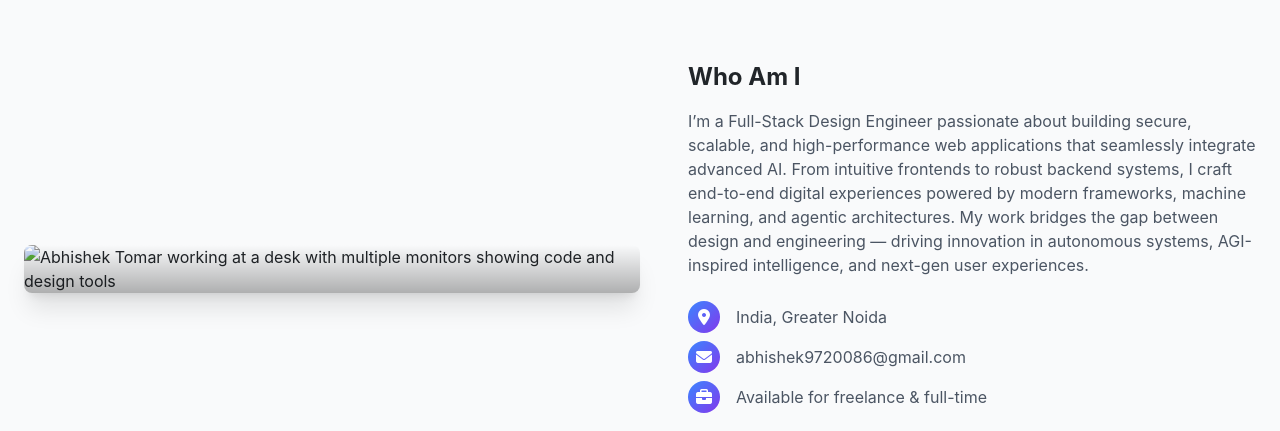
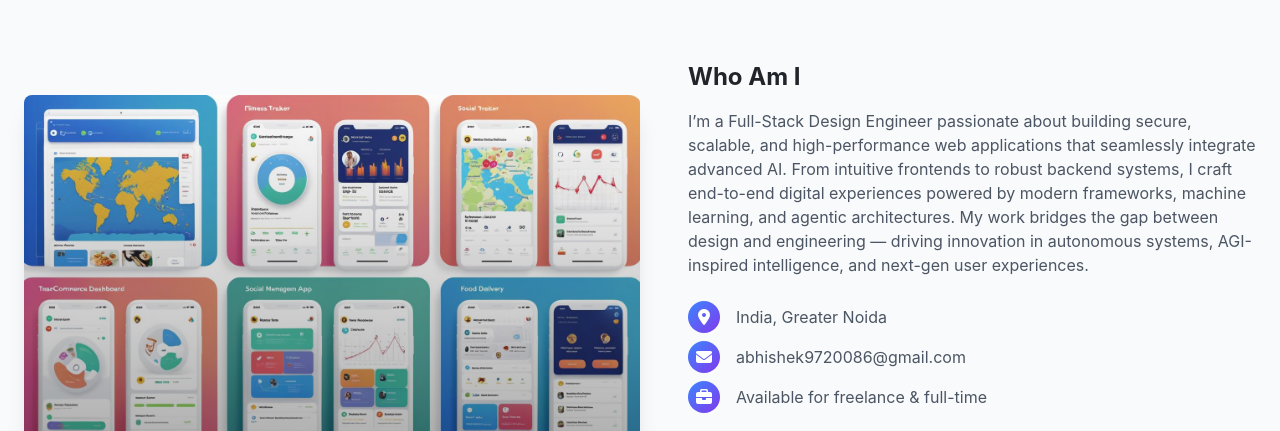
Before and after one commit to Abhishek-09-Tomar/Portfolio-Website, a plain HTML site: page index.html in a window 1280 px wide. Shown: the part 839-1270 px from the top of the page. Drawn offline with nearby package versions, Linux system fonts and the light colour scheme.

Commit message:
index.html

```diff
--- a/index.html
+++ b/index.html
@@ -208,7 +208,7 @@
             <div class="flex flex-col md:flex-row items-center animated-section">
                 <div class="md:w-1/2 mb-10 md:mb-0 flex justify-center">
                     <div class="relative rounded-lg overflow-hidden shadow-xl">
-                        <img src="aboutme1.jpg"
+                        <img src="aboutme.jpg"
                             alt="Abhishek Tomar working at a desk with multiple monitors showing code and design tools"
                             class="w-full h-auto">
                         <div class="absolute inset-0 bg-gradient-to-t from-black to-transparent opacity-30"></div>
```
